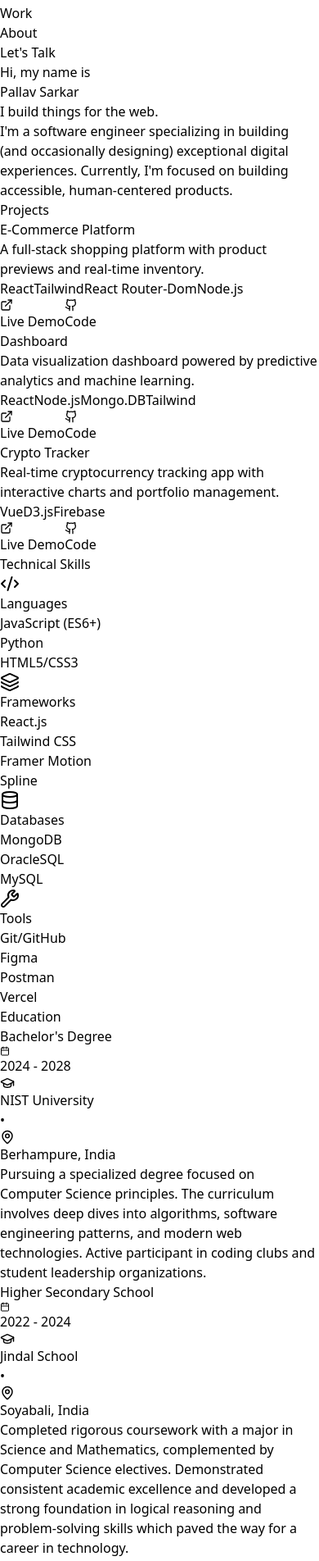
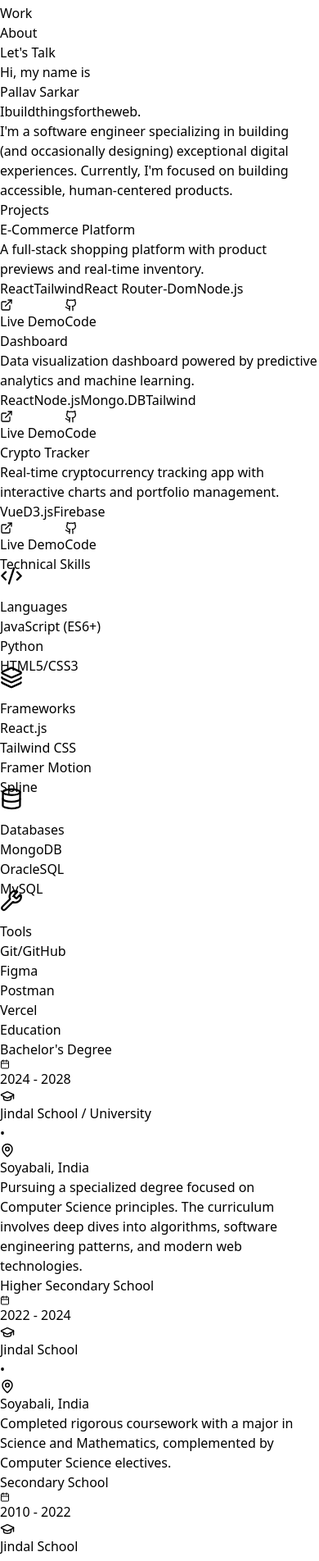
Before and after one commit to PallavSarkar2005/portfolio-website, a React (Vite) app: page / in a window 390 px wide. Shown: the part 44-1948 px from the top of the page at 82% size. Built offline with nearby package versions, Linux system fonts and the light colour scheme.

Commit message:
Education part done!!

```diff
--- a/src/components/MainContent.jsx
+++ b/src/components/MainContent.jsx
@@ -1,5 +1,5 @@
 import React, { useState } from "react";
-import { motion } from "framer-motion";
+import { motion, useMotionTemplate, useMotionValue } from "framer-motion";
 import {
   Github,
   ExternalLink,
@@ -17,22 +17,92 @@ import {
   Type,
 } from "lucide-react";
 
+// --- OPTIMIZED SPOTLIGHT CARD ---
+const SpotlightCard = ({ children, className = "" }) => {
+  const mouseX = useMotionValue(0);
+  const mouseY = useMotionValue(0);
+
+  function handleMouseMove({ currentTarget, clientX, clientY }) {
+    const { left, top } = currentTarget.getBoundingClientRect();
+    mouseX.set(clientX - left);
+    mouseY.set(clientY - top);
+  }
+
+  return (
+    <div
+      className={`group relative border border-white/10 bg-neutral-900/40 overflow-hidden ${className}`}
+      onMouseMove={handleMouseMove}
+    >
+      <motion.div
+        className="pointer-events-none absolute -inset-px rounded-xl opacity-0 transition duration-300 group-hover:opacity-100"
+        style={{
+          background: useMotionTemplate`
+            radial-gradient(
+              650px circle at ${mouseX}px ${mouseY}px,
+              rgba(34, 211, 238, 0.15),
+              transparent 80%
+            )
+          `,
+          willChange: "opacity",
+        }}
+      />
+      <div className="relative h-full">{children}</div>
+    </div>
+  );
+};
+
 const MainContent = () => {
   // --- ANIMATION VARIANTS ---
-  const containerVariants = {
-    hidden: { opacity: 0 },
+  const fadeInUp = {
+    hidden: { opacity: 0, y: 40 },
     visible: {
       opacity: 1,
-      transition: { staggerChildren: 0.15 },
+      y: 0,
+      transition: { duration: 0.8, ease: "easeOut" },
     },
   };
 
-  const itemVariants = {
-    hidden: { opacity: 0, y: 20 },
-    visible: { opacity: 1, y: 0, transition: { duration: 0.6 } },
+  const fadeInLeft = {
+    hidden: { opacity: 0, x: -50 },
+    visible: {
+      opacity: 1,
+      x: 0,
+      transition: { duration: 0.8, ease: "easeOut" },
+    },
   };
 
-  // --- CONTACT FORM STATE ---
+  const floatingIcon = {
+    animate: {
+      y: [0, -10, 0],
+      rotate: [0, 5, -5, 0],
+      transition: {
+        duration: 4,
+        repeat: Infinity,
+        ease: "easeInOut",
+      },
+    },
+  };
+
+  const charVariants = {
+    hidden: { opacity: 0, y: 50, rotateX: -90 },
+    visible: {
+      opacity: 1,
+      y: 0,
+      rotateX: 0,
+      transition: { type: "spring", damping: 12, stiffness: 100 },
+    },
+  };
+
+  const wordVariants = {
+    hidden: { opacity: 0, y: 20 },
+    visible: {
+      opacity: 1,
+      y: 0,
+      transition: { duration: 0.4 },
+    },
+  };
+
+  // --- FORM STATE ---
   const [formData, setFormData] = useState({
     name: "",
     email: "",
@@ -46,9 +116,43 @@ const MainContent = () => {
 
   const handleSubmit = (e) => {
     e.preventDefault();
-    // Functional 'mailto' link generation
     window.location.href = `mailto:pallavsarkar@example.com?subject=${formData.subject}&body=Name: ${formData.name}%0AEmail: ${formData.email}%0A%0A${formData.message}`;
   };
+
+  // --- TEXT COMPONENTS ---
+  const AnimatedName = ({ text }) => (
+    <motion.div
+      initial="hidden"
+      animate="visible"
+      transition={{ staggerChildren: 0.08 }}
+      className="flex flex-wrap"
+    >
+      {text.split("").map((char, index) => (
+        <motion.span key={index} variants={charVariants}>
+          {char === " " ? "\u00A0" : char}
+        </motion.span>
+      ))}
+    </motion.div>
+  );
+
+  const AnimatedTagline = ({ text }) => (
+    <motion.div
+      initial="hidden"
+      animate="visible"
+      transition={{ staggerChildren: 0.12, delayChildren: 0.5 }}
+      className="flex flex-wrap gap-x-3"
+    >
+      {text.split(" ").map((word, index) => (
+        <motion.span
+          key={index}
+          variants={wordVariants}
+          className="inline-block bg-gradient-to-r from-gray-400 via-white to-gray-400 bg-clip-text text-transparent"
+        >
+          {word}
+        </motion.span>
+      ))}
+    </motion.div>
+  );
 
   // --- DATA ---
   const projects = [
@@ -104,38 +208,28 @@ const MainContent = () => {
 
   return (
     <div className="pointer-events-none w-full px-6 py-20 md:px-20">
-      <motion.div
-        variants={containerVariants}
-        initial="hidden"
-        animate="visible"
-        className="mx-auto max-w-6xl space-y-32"
-      >
-        {/* ==================== 1. HERO SECTION ==================== */}
+      <div className="mx-auto max-w-6xl space-y-32">
+        {/* HERO */}
         <section className="flex flex-col justify-center pt-20">
           <div className="pointer-events-auto">
             <motion.p
-              variants={itemVariants}
+              initial={{ opacity: 0, x: -50 }}
+              animate={{ opacity: 1, x: 0 }}
+              transition={{ duration: 0.8, ease: "easeOut" }}
               className="mb-4 font-mono text-cyan-400 drop-shadow-[0_0_10px_rgba(34,211,238,0.5)]"
             >
               Hi, my name is
             </motion.p>
-
-            <motion.h1
-              variants={itemVariants}
-              className="mb-4 text-6xl font-bold tracking-tighter text-white md:text-8xl"
-            >
-              Pallav Sarkar
-            </motion.h1>
-
-            <motion.h2
-              variants={itemVariants}
-              className="mb-8 text-4xl font-bold text-gray-400 md:text-6xl"
-            >
-              I build things for the web.
-            </motion.h2>
-
+            <div className="mb-4 text-6xl font-bold tracking-tighter text-white md:text-8xl">
+              <AnimatedName text="Pallav Sarkar" />
+            </div>
+            <div className="mb-8 text-4xl font-bold md:text-6xl">
+              <AnimatedTagline text="I build things for the web." />
+            </div>
             <motion.p
-              variants={itemVariants}
+              initial={{ opacity: 0, y: 20 }}
+              animate={{ opacity: 1, y: 0 }}
+              transition={{ duration: 0.8, delay: 1.2 }}
               className="max-w-xl text-lg text-gray-300 backdrop-blur-sm"
             >
               I'm a software engineer specializing in building (and occasionally
@@ -145,10 +239,13 @@ const MainContent = () => {
           </div>
         </section>
 
-        {/* ==================== 2. PROJECTS SECTION ==================== */}
+        {/* PROJECTS */}
         <section>
           <motion.div
-            variants={itemVariants}
+            initial="hidden"
+            whileInView="visible"
+            viewport={{ once: true, margin: "-100px" }}
+            variants={fadeInLeft}
             className="mb-12 flex items-center gap-4"
           >
             <h2 className="text-3xl font-bold text-transparent bg-clip-text bg-gradient-to-r from-purple-500 to-pink-500">
@@ -156,22 +253,23 @@ const MainContent = () => {
             </h2>
             <div className="h-[1px] w-32 bg-white/20"></div>
           </motion.div>
-
           <div className="grid gap-8 md:grid-cols-2 lg:grid-cols-3">
             {projects.map((project, index) => (
               <motion.div
                 key={index}
-                variants={itemVariants}
-                whileHover={{ y: -10 }}
-                className="pointer-events-auto group relative flex flex-col justify-between overflow-hidden rounded-xl border border-white/10 bg-neutral-900/40 p-6 backdrop-blur-md transition-all hover:border-cyan-500/50"
+                initial={{ opacity: 0, y: 50 }}
+                whileInView={{ opacity: 1, y: 0 }}
+                viewport={{ once: true }}
+                transition={{ duration: 0.5, delay: index * 0.1 }}
+                whileHover={{ y: -10, scale: 1.02 }}
+                className="pointer-events-auto"
               >
-                {/* Gradient Top Line */}
+                <SpotlightCard className="flex h-full flex-col justify-between rounded-xl p-6 backdrop-blur-md">
                   <div
                     className={`absolute top-0 left-0 h-1 w-full bg-gradient-to-r ${project.color}`}
                   />
-
                   <div>
-                  <h3 className="mb-2 text-2xl font-bold text-white group-hover:text-cyan-400 transition-colors">
+                    <h3 className="mb-2 text-2xl font-bold text-white transition-colors">
                       {project.title}
                     </h3>
                     <p className="mb-6 text-sm text-gray-400 leading-relaxed">
@@ -181,14 +279,13 @@ const MainContent = () => {
                       {project.tags.map((tag) => (
                         <span
                           key={tag}
-                        className="rounded-full bg-white/5 px-3 py-1 text-xs font-mono text-cyan-200"
+                          className="rounded-full bg-white/5 px-3 py-1 text-xs font-mono text-cyan-200 border border-white/5"
                         >
                           {tag}
                         </span>
                       ))}
                     </div>
                   </div>
-
                   <div className="flex gap-4">
                     <button className="flex items-center gap-2 rounded-lg bg-cyan-500/10 px-4 py-2 text-sm font-bold text-cyan-400 transition-all hover:bg-cyan-500 hover:text-black">
                       <ExternalLink size={16} /> Live Demo
@@ -197,15 +294,19 @@ const MainContent = () => {
                       <Github size={16} /> Code
                     </button>
                   </div>
+                </SpotlightCard>
               </motion.div>
             ))}
           </div>
         </section>
 
-        {/* ==================== 3. TECHNICAL SKILLS ==================== */}
+        {/* SKILLS */}
         <section>
           <motion.div
-            variants={itemVariants}
+            initial="hidden"
+            whileInView="visible"
+            viewport={{ once: true, margin: "-100px" }}
+            variants={fadeInLeft}
             className="mb-12 flex items-center gap-4"
           >
             <h2 className="text-3xl font-bold text-transparent bg-clip-text bg-gradient-to-r from-purple-500 to-pink-500">
@@ -213,20 +314,24 @@ const MainContent = () => {
             </h2>
             <div className="h-[1px] w-32 bg-white/20"></div>
           </motion.div>
-
           <div className="grid gap-6 md:grid-cols-2 lg:grid-cols-4">
             {skillCategories.map((cat, idx) => (
               <motion.div
                 key={idx}
-                variants={itemVariants}
+                initial={{ opacity: 0, scale: 0.8 }}
+                whileInView={{ opacity: 1, scale: 1 }}
+                viewport={{ once: true }}
+                transition={{ duration: 0.5, delay: idx * 0.1 }}
                 whileHover={{ scale: 1.05 }}
                 className="pointer-events-auto rounded-xl border border-white/10 bg-neutral-900/60 p-6 backdrop-blur-md transition-colors hover:border-purple-500/50"
               >
-                <div
-                  className={`mb-4 inline-flex rounded-lg bg-white/5 p-3 ${cat.color}`}
+                <motion.div
+                  variants={floatingIcon}
+                  animate="animate"
+                  className={`mb-4 inline-flex rounded-lg bg-white/5 p-3 ${cat.color} shadow-[0_0_15px_rgba(0,0,0,0.3)]`}
                 >
-                  <cat.icon size={24} />
-                </div>
+                  <cat.icon size={28} />
+                </motion.div>
                 <h3 className="mb-4 text-xl font-bold text-white">
                   {cat.title}
                 </h3>
@@ -236,8 +341,10 @@ const MainContent = () => {
                       key={skill}
                       className="flex items-center gap-2 text-sm text-gray-400"
                     >
-                      <span
-                        className={`h-1.5 w-1.5 rounded-full bg-current ${cat.color}`}
+                      <motion.span
+                        initial={{ width: 0 }}
+                        whileInView={{ width: 6 }}
+                        className={`h-1.5 rounded-full bg-current ${cat.color}`}
                       />
                       {skill}
                     </li>
@@ -248,10 +355,13 @@ const MainContent = () => {
           </div>
         </section>
 
-        {/* ==================== 4. EDUCATION ==================== */}
+        {/* EDUCATION - UPDATED */}
         <section className="pb-20">
           <motion.div
-            variants={itemVariants}
+            initial="hidden"
+            whileInView="visible"
+            viewport={{ once: true, margin: "-100px" }}
+            variants={fadeInLeft}
             className="mb-12 flex items-center gap-4"
           >
             <h2 className="text-3xl font-bold text-transparent bg-clip-text bg-gradient-to-r from-purple-500 to-pink-500">
@@ -260,15 +370,32 @@ const MainContent = () => {
             <div className="h-[1px] w-32 bg-white/20"></div>
           </motion.div>
 
-          <div className="pointer-events-auto max-w-3xl">
-            {/* Degree Card */}
+          <div className="pointer-events-auto max-w-3xl relative">
+            {/* Timeline Line */}
             <motion.div
-              variants={itemVariants}
-              className="relative mb-12 border-l-2 border-white/10 pl-8 ml-4"
+              initial={{ scaleY: 0 }}
+              whileInView={{ scaleY: 1 }}
+              viewport={{ once: true }}
+              transition={{ duration: 1.5, ease: "easeInOut" }}
+              style={{ originY: 0 }}
+              className="absolute left-[11px] top-4 h-full w-[2px] bg-gradient-to-b from-pink-500 via-purple-500 to-transparent"
+            />
+
+            {/* 1. Bachelor's Degree */}
+            <motion.div
+              initial="hidden"
+              whileInView="visible"
+              viewport={{ once: true }}
+              variants={fadeInUp}
+              className="relative mb-12 pl-12"
             >
-              <span className="absolute -left-[9px] top-0 h-4 w-4 rounded-full bg-pink-500 shadow-[0_0_10px_magenta]"></span>
-
-              <div className="rounded-xl border border-white/10 bg-neutral-900/40 p-8 backdrop-blur-sm transition-colors hover:border-pink-500/30">
+              <motion.span
+                initial={{ scale: 0 }}
+                whileInView={{ scale: 1 }}
+                transition={{ type: "spring", delay: 0.2 }}
+                className="absolute left-0 top-1 h-6 w-6 rounded-full border-4 border-black bg-pink-500 shadow-[0_0_10px_magenta]"
+              />
+              <div className="rounded-xl border border-white/10 bg-neutral-900/40 p-8 backdrop-blur-sm transition-colors hover:border-pink-500/30 hover:bg-neutral-900/60">
                 <div className="mb-4 flex flex-wrap items-center justify-between gap-4">
                   <h3 className="text-2xl font-bold text-white">
                     Bachelor's Degree
@@ -277,37 +404,41 @@ const MainContent = () => {
                     <Calendar size={12} /> 2024 - 2028
                   </span>
                 </div>
-
                 <div className="mb-6 flex flex-wrap items-center gap-4 text-sm text-gray-400">
                   <div className="flex items-center gap-2">
                     <GraduationCap size={18} className="text-pink-400" />
-                    <span>NIST University</span>
+                    <span>Jindal School / University</span>
                   </div>
                   <span className="hidden sm:inline">•</span>
                   <div className="flex items-center gap-2">
                     <MapPin size={18} className="text-pink-400" />
-                    <span>Berhampure, India</span>
+                    <span>Soyabali, India</span>
                   </div>
                 </div>
-
                 <p className="text-base leading-relaxed text-gray-300">
                   Pursuing a specialized degree focused on Computer Science
                   principles. The curriculum involves deep dives into
                   algorithms, software engineering patterns, and modern web
-                  technologies. Active participant in coding clubs and student
-                  leadership organizations.
+                  technologies.
                 </p>
               </div>
             </motion.div>
 
-            {/* High School Card */}
+            {/* 2. Higher Secondary School */}
             <motion.div
-              variants={itemVariants}
-              className="relative mb-12 border-l-2 border-white/10 pl-8 ml-4"
+              initial="hidden"
+              whileInView="visible"
+              viewport={{ once: true }}
+              variants={fadeInUp}
+              className="relative mb-12 pl-12"
             >
-              <span className="absolute -left-[9px] top-0 h-4 w-4 rounded-full bg-purple-500 shadow-[0_0_10px_rgba(168,85,247,0.8)]"></span>
-
-              <div className="rounded-xl border border-white/10 bg-neutral-900/40 p-8 backdrop-blur-sm transition-colors hover:border-purple-500/30">
+              <motion.span
+                initial={{ scale: 0 }}
+                whileInView={{ scale: 1 }}
+                transition={{ type: "spring", delay: 0.4 }}
+                className="absolute left-0 top-1 h-6 w-6 rounded-full border-4 border-black bg-purple-500 shadow-[0_0_10px_rgba(168,85,247,0.8)]"
+              />
+              <div className="rounded-xl border border-white/10 bg-neutral-900/40 p-8 backdrop-blur-sm transition-colors hover:border-purple-500/30 hover:bg-neutral-900/60">
                 <div className="mb-4 flex flex-wrap items-center justify-between gap-4">
                   <h3 className="text-2xl font-bold text-white">
                     Higher Secondary School
@@ -316,7 +447,6 @@ const MainContent = () => {
                     <Calendar size={12} /> 2022 - 2024
                   </span>
                 </div>
-
                 <div className="mb-6 flex flex-wrap items-center gap-4 text-sm text-gray-400">
                   <div className="flex items-center gap-2">
                     <GraduationCap size={18} className="text-purple-400" />
@@ -328,71 +458,75 @@ const MainContent = () => {
                     <span>Soyabali, India</span>
                   </div>
                 </div>
-
                 <p className="text-base leading-relaxed text-gray-300">
                   Completed rigorous coursework with a major in Science and
                   Mathematics, complemented by Computer Science electives.
-                  Demonstrated consistent academic excellence and developed a
-                  strong foundation in logical reasoning and problem-solving
-                  skills which paved the way for a career in technology.
                 </p>
               </div>
             </motion.div>
 
+            {/* 3. Secondary School (Added) */}
             <motion.div
-              variants={itemVariants}
-              className="relative mb-12 border-l-2 border-white/10 pl-8 ml-4"
+              initial="hidden"
+              whileInView="visible"
+              viewport={{ once: true }}
+              variants={fadeInUp}
+              className="relative pl-12"
             >
-              <span className="absolute -left-[9px] top-0 h-4 w-4 rounded-full bg-purple-500 shadow-[0_0_10px_rgba(168,85,247,0.8)]"></span>
-
-              <div className="rounded-xl border border-white/10 bg-neutral-900/40 p-8 backdrop-blur-sm transition-colors hover:border-purple-500/30">
+              <motion.span
+                initial={{ scale: 0 }}
+                whileInView={{ scale: 1 }}
+                transition={{ type: "spring", delay: 0.6 }}
+                className="absolute left-0 top-1 h-6 w-6 rounded-full border-4 border-black bg-blue-500 shadow-[0_0_10px_rgba(59,130,246,0.8)]"
+              />
+              <div className="rounded-xl border border-white/10 bg-neutral-900/40 p-8 backdrop-blur-sm transition-colors hover:border-blue-500/30 hover:bg-neutral-900/60">
                 <div className="mb-4 flex flex-wrap items-center justify-between gap-4">
                   <h3 className="text-2xl font-bold text-white">
                     Secondary School
                   </h3>
-                  <span className="flex items-center gap-2 rounded-full bg-purple-500/10 px-4 py-1.5 text-xs font-bold text-purple-400 border border-purple-500/20">
-                    <Calendar size={12} /> 2017 - 2022
+                  <span className="flex items-center gap-2 rounded-full bg-blue-500/10 px-4 py-1.5 text-xs font-bold text-blue-400 border border-blue-500/20">
+                    <Calendar size={12} /> 2010 - 2022
                   </span>
                 </div>
-
                 <div className="mb-6 flex flex-wrap items-center gap-4 text-sm text-gray-400">
                   <div className="flex items-center gap-2">
-                    <GraduationCap size={18} className="text-purple-400" />
+                    <GraduationCap size={18} className="text-blue-400" />
                     <span>Jindal School</span>
                   </div>
                   <span className="hidden sm:inline">•</span>
                   <div className="flex items-center gap-2">
-                    <MapPin size={18} className="text-purple-400" />
+                    <MapPin size={18} className="text-blue-400" />
                     <span>Soyabali, India</span>
                   </div>
                 </div>
-
                 <p className="text-base leading-relaxed text-gray-300">
-                  Completed secondary education with a strong academic record,
-                  building foundational skills in Science and Mathematics, along
-                  with early exposure to Computer Science. Developed consistent
-                  discipline, logical reasoning, and problem-solving abilities
-                  that shaped my interest in technology.
+                  Built a strong foundation in academics and extracurriculars.
+                  Active participant in science exhibitions and inter-school
+                  competitions.
                 </p>
               </div>
             </motion.div>
           </div>
         </section>
 
-        {/* ==================== 5. GET IN TOUCH ==================== */}
+        {/* GET IN TOUCH */}
         <section className="pb-20">
           <motion.div
-            variants={itemVariants}
+            initial="hidden"
+            whileInView="visible"
+            viewport={{ once: true }}
+            variants={fadeInLeft}
             className="mb-12 flex items-center gap-4"
           >
-            <h2 className="text-3xl font-bold text-transparent bg-clip-text bg-gradient-to-r from-purple-500 to-pink-500">
-              Get In Touch
-            </h2>
+            <h2 className="text-3xl font-bold text-white">Get In Touch</h2>
             <div className="h-[1px] w-32 bg-white/20"></div>
           </motion.div>
 
           <motion.div
-            variants={itemVariants}
+            initial={{ opacity: 0, scale: 0.9 }}
+            whileInView={{ opacity: 1, scale: 1 }}
+            viewport={{ once: true }}
+            transition={{ duration: 0.6 }}
             className="pointer-events-auto mx-auto max-w-2xl rounded-2xl border border-white/10 bg-neutral-900/60 p-8 backdrop-blur-xl md:p-10"
           >
             <p className="mb-8 text-center text-gray-400">
@@ -463,8 +597,10 @@ const MainContent = () => {
                 ></textarea>
               </div>
 
-              <button
+              <motion.button
                 type="submit"
+                whileHover={{ scale: 1.02 }}
+                whileTap={{ scale: 0.98 }}
                 className="group flex w-full items-center justify-center gap-2 rounded-lg bg-blue-500 px-8 py-4 font-bold text-white transition-all hover:bg-blue-600 hover:shadow-[0_0_20px_rgba(59,130,246,0.6)]"
               >
                 Send Message{" "}
@@ -472,11 +608,11 @@ const MainContent = () => {
                   size={18}
                   className="transition-transform group-hover:translate-x-1"
                 />
-              </button>
+              </motion.button>
             </form>
           </motion.div>
         </section>
-      </motion.div>
+      </div>
     </div>
   );
 };
```
Lines whose indentation alone changed are shown as unchanged.
